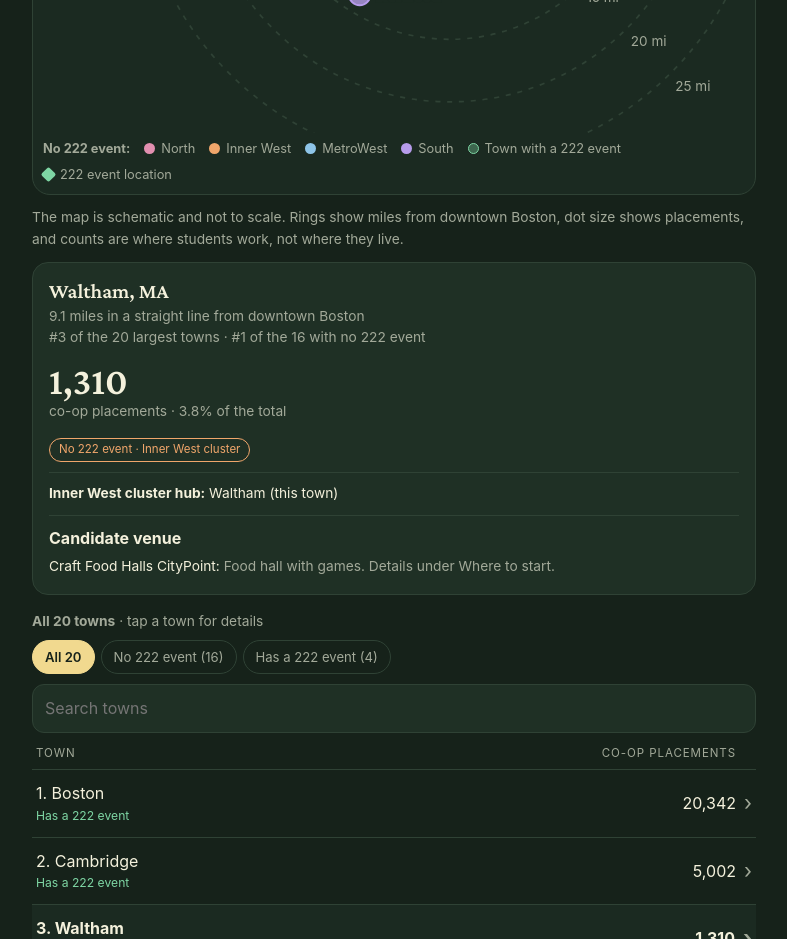
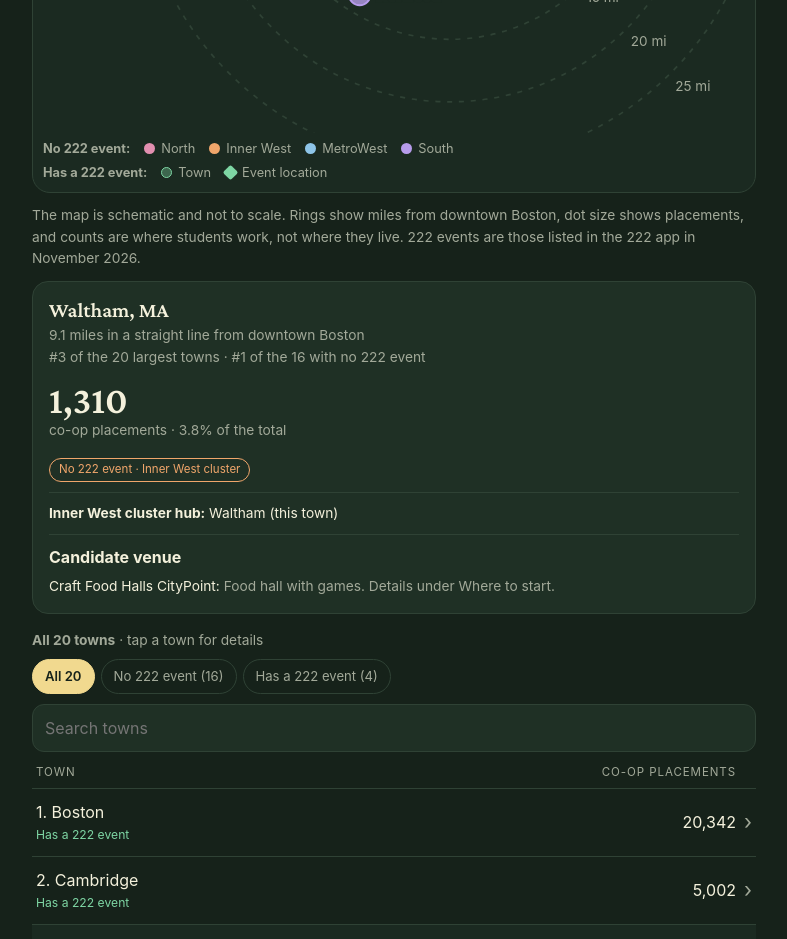
Before and after one commit to suhanasm/222-growth-map, a plain HTML site: page index.html in a window 1280 px wide. Shown: the part 1740-2679 px from the top of the page, without its empty margins (246-1033 px from the left). Drawn offline with nearby package versions, Linux system fonts and the light colour scheme.

Commit message:
Add files via upload

```diff
--- a/index.html
+++ b/index.html
@@ -179,8 +179,8 @@ function render(){
   +'<div class="step"><i>4</i><p><b>The start.</b> I grouped those '+GAP.length+' towns into '+CL.length+' clusters by location, picked a candidate venue in each, and propose a first event in Waltham.</p></div>'
   +'<div class="note"><b>This is only Northeastern.</b> Students from other schools work in these towns too, so the real audience in each of these places is larger.</div>'
   +'<h2 id="map">Where they work, and where 222 has events</h2><p class="muted">Tap a town or an event for details.</p>'
-  +'<div class="mapbox">'+mapSvg()+'<div class="legend">'+lg+'<span><span class="sw cov"></span>Town with a 222 event</span><span><span class="sw ev"></span>222 event location</span></div></div>'
-  +'<p class="small muted">The map is schematic and not to scale. Rings show miles from downtown Boston, dot size shows placements, and counts are where students work, not where they live.</p>'
+  +'<div class="mapbox">'+mapSvg()+'<div class="legend" style="margin-bottom:0">'+lg+'</div><div class="legend" style="margin-top:4px"><span><b>Has a 222 event:</b></span><span><span class="sw cov"></span>Town</span><span><span class="sw ev"></span>Event location</span></div></div>'
+  +'<p class="small muted">The map is schematic and not to scale. Rings show miles from downtown Boston, dot size shows placements, and counts are where students work, not where they live. 222 events are those listed in the 222 app in November 2026.</p>'
   +'<div id="panel">'+panel()+'</div>'
   +'<p class="small muted" style="margin:16px 0 8px"><b>All 20 towns</b> · tap a town for details</p>'+chips()+'<input type="text" id="q" placeholder="Search towns" value="'+esc(S.q)+'"><div class="lh"><span>Town</span><span>Co-op placements</span></div><div class="list" id="list">'+listHtml()+'</div>'
   +'<h2 id="gap">The gap, in '+CL.length+' clusters</h2><p class="muted">I sorted the '+GAP.length+' towns into '+CL.length+' clusters, which are groups of nearby towns. In each cluster, I would start in its hub, the town with the most co-op placements. Tap a town for details.</p>'+clusters()
```
